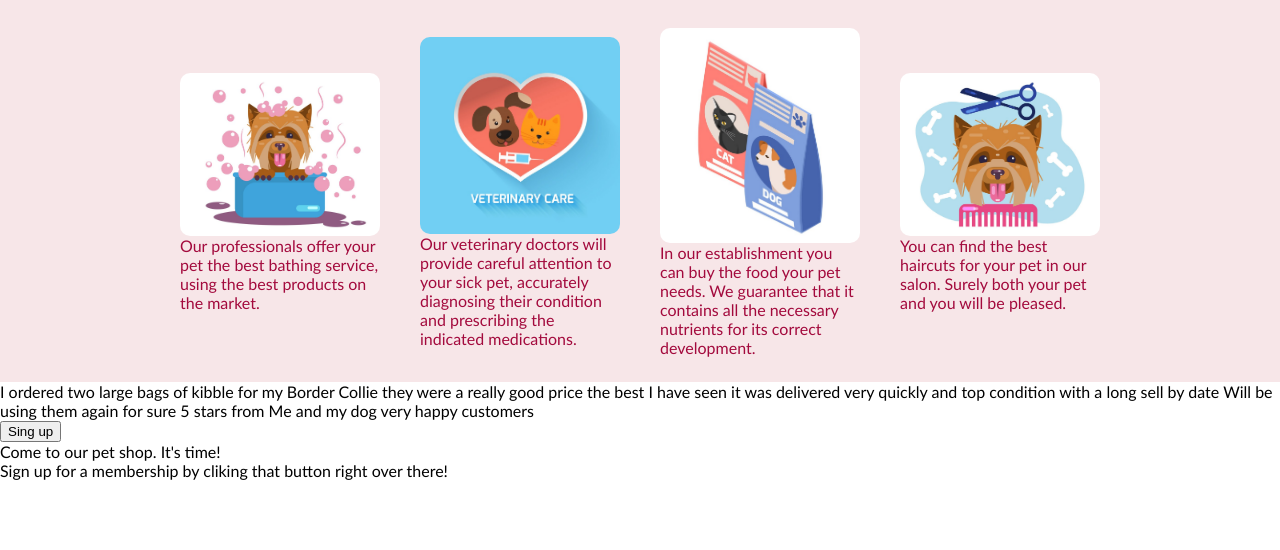
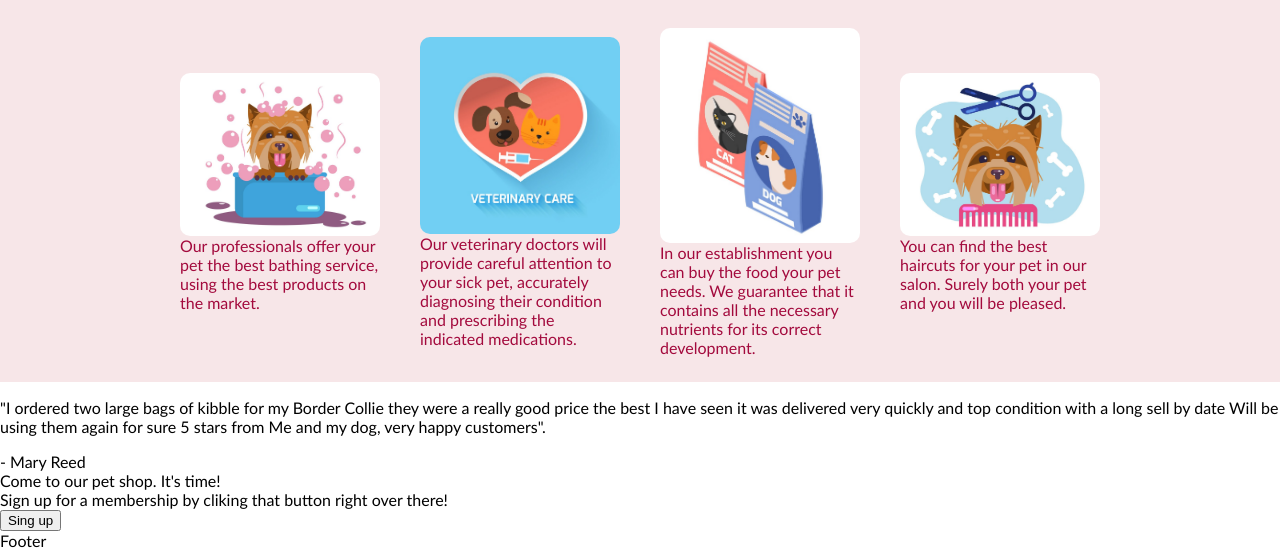
Before and after one commit to cdelaguardia/landing-page-odinp, a plain HTML site: page index.html in a window 1280 px wide. Shown: the part 515-1065 px from the top of the page. Before the commit the page ends 995 px from the top, so only its background shows below. Drawn offline with Linux system fonts and the light colour scheme.

Commit message:
Arranging action content to better styling

```diff
--- a/index.html
+++ b/index.html
@@ -67,17 +67,25 @@
     </div>
     </div>
     <div class="opinion">
-        I ordered two large bags of kibble for my Border Collie they were a really good price the best I
+        <p>"I ordered two large bags of kibble for my Border Collie they were a really good price the best I
         have seen it was delivered very quickly and top condition with a long sell by date
-        Will be using them again for sure 5 stars from Me and my dog very happy customers
+        Will be using them again for sure 5 stars from Me and my dog, very happy customers".</p>
+        <div class="client">- Mary Reed</div>
     </div>
 
-    <div class="footer">
+    <div class="action">
+        <div class="content">
+        <div class="content-left">
+        <div class="title">Come to our pet shop. It's time!</div>
+        <div class="text">Sign up for a membership by cliking that button right over there!</div>
+        </div>
+        <div class="content-right">
         <input type="button" value="Sing up">
-        <div>Come to our pet shop. It's time!</div>
-        <div>Sign up for a membership by cliking that button right over there!</div>
+        </div>
+        </div>
+    </div>
 
-    </div>
+    <div class="footer">Footer</div>
 
 </body>
 
```
